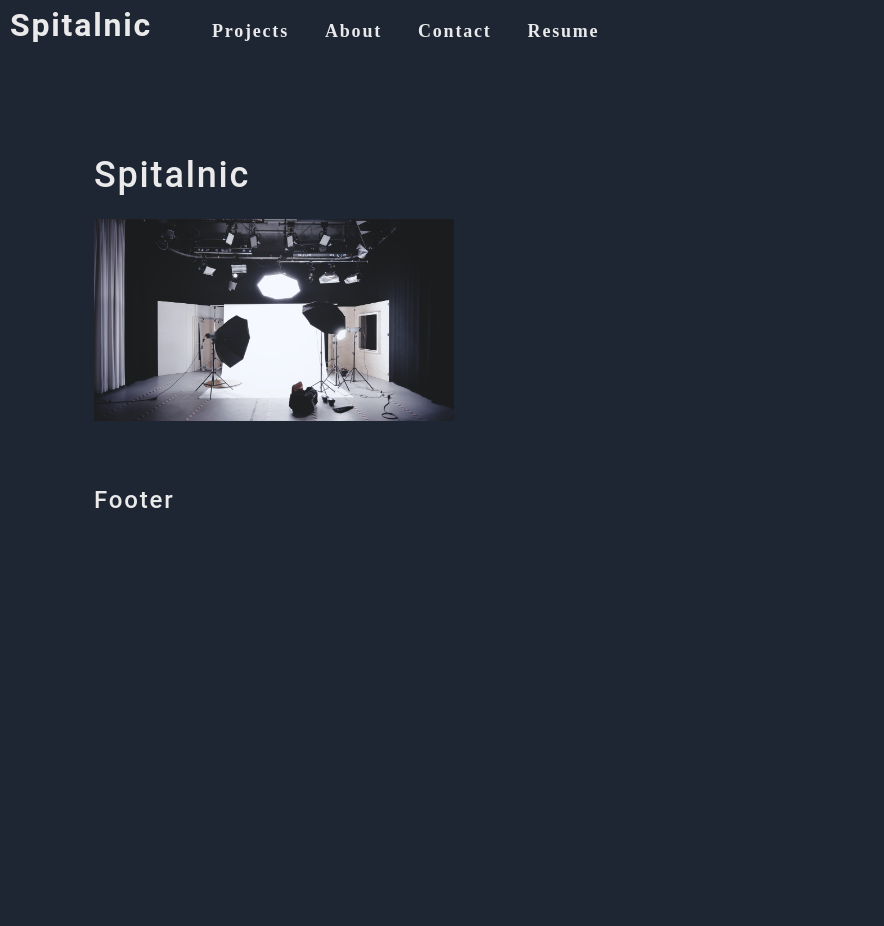
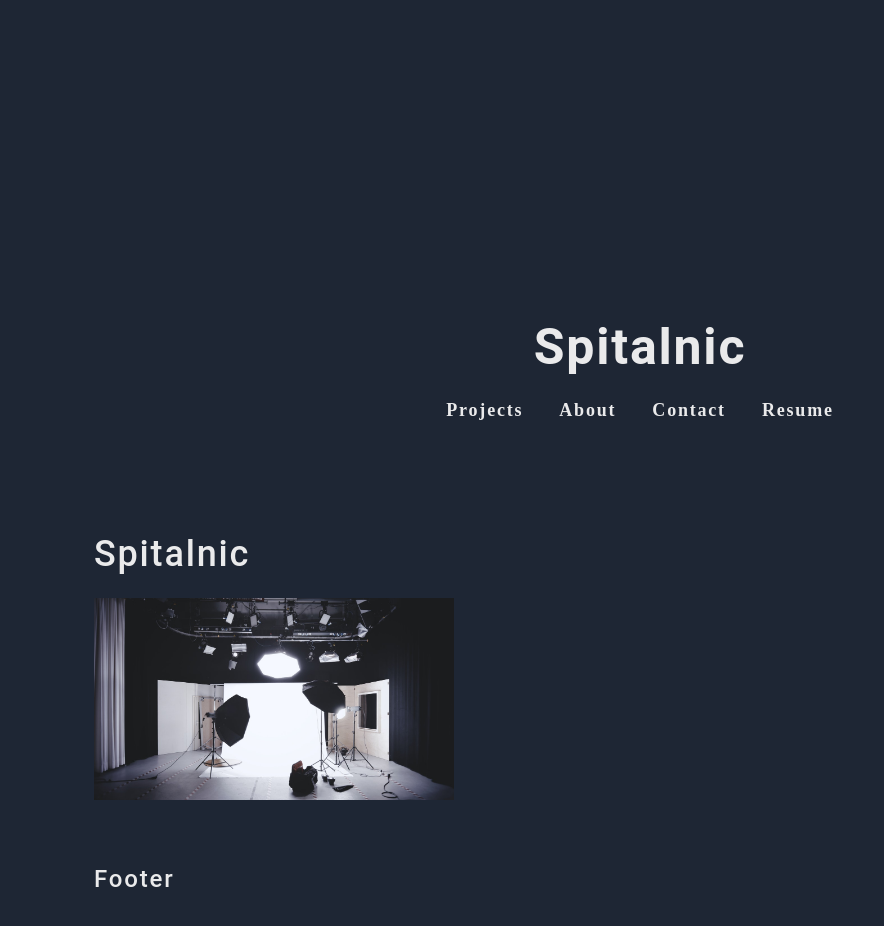
Before and after one commit to kspitalnic/portfolio, a React (Create React App) app: page / in a window 1280 px wide. Shown: the top 926 px of the page, without its empty margins (0-884 px from the left). Before the commit the page ends 800 px from the top, so only its background shows below. Built offline with nearby package versions, Linux system fonts and the light colour scheme.

Commit message:
styling the header

```diff
--- a/src/App.js
+++ b/src/App.js
@@ -2,7 +2,7 @@ import React from 'react';
 import Nav from './components/Nav';
 import Header from './components/Header';
 import Footer from './components/Footer';
-
+// WILL PROBABLY NEED TO ADD AN ABOUT, CONTACT, AND RESUME COMPONENT WITH HOW I HAVE SET THIS UP ?
 function App() {
 
   return (
--- a/src/components/Nav/index.js
+++ b/src/components/Nav/index.js
@@ -17,14 +17,14 @@ function Nav() {
 
   return (
     <header data-testid="header" className="flex-row px-1">
-        {/* CENTER AND MAKE BIGGER OR REMOVE AND STYLE ON HEADER COMPONENT */}
+        {/* TODO CENTER AND MAKE BIGGER OR REMOVE AND STYLE ON HEADER COMPONENT */}
       <h2>
         <a href="/">
          Spitalnic
         </a>
       </h2>
       <nav>
-          {/* PUT UNDER HEADER */}
+          {/* TODO PUT UNDER HEADER */}
         <ul className="flex-row">
           <li className="mx-2">
             <a href="#Projects" onClick={() => handleClick()}>
--- a/src/index.css
+++ b/src/index.css
@@ -93,6 +93,15 @@ a:hover {
 
 header {
   background: var(--dark);
+  justify-content: space-around;
+}
+
+header h2 {
+text-align: center;
+width:100%;
+font-size: 50px;
+margin: 25%;
+margin-bottom: 0;
 }
 
 header a {
@@ -152,6 +161,8 @@ li {
 
 nav a:hover {
   text-decoration: none;
+  text-decoration: underline;
+
 }
 
 nav  li {
@@ -175,6 +186,8 @@ textarea {
 .flex-row {
   display: flex;
   flex-wrap: wrap;
+  padding-inline-start: 0;
+
 }
 
 .space-between {
```
